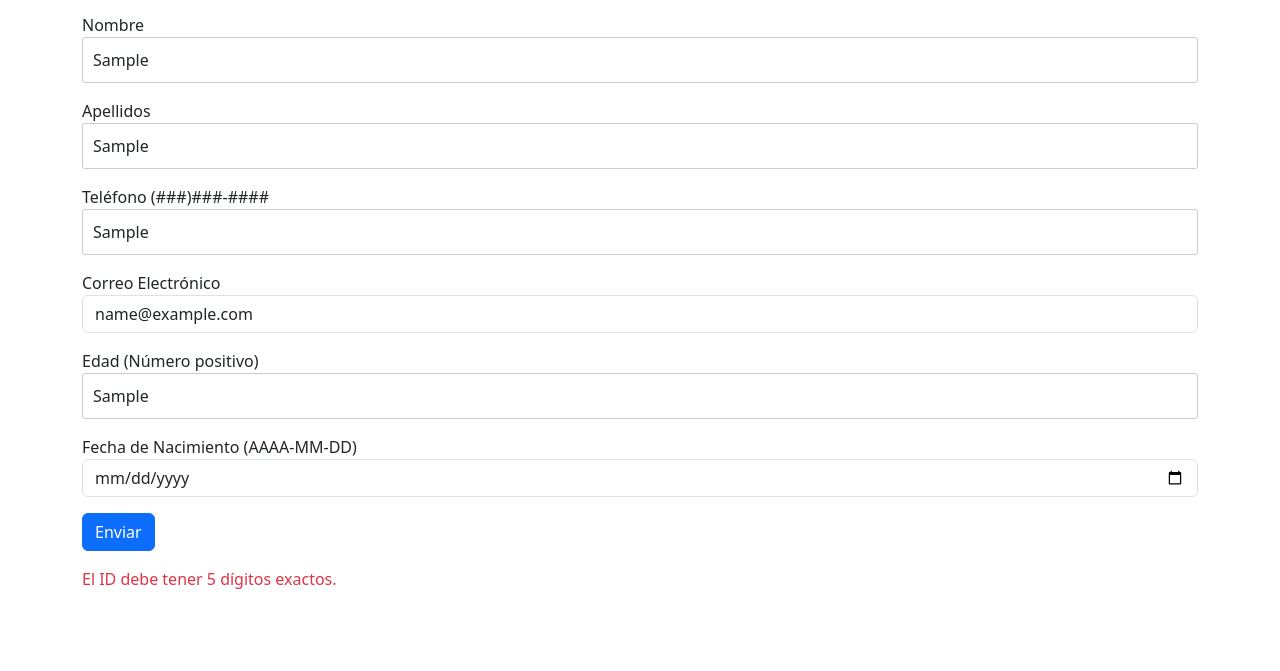
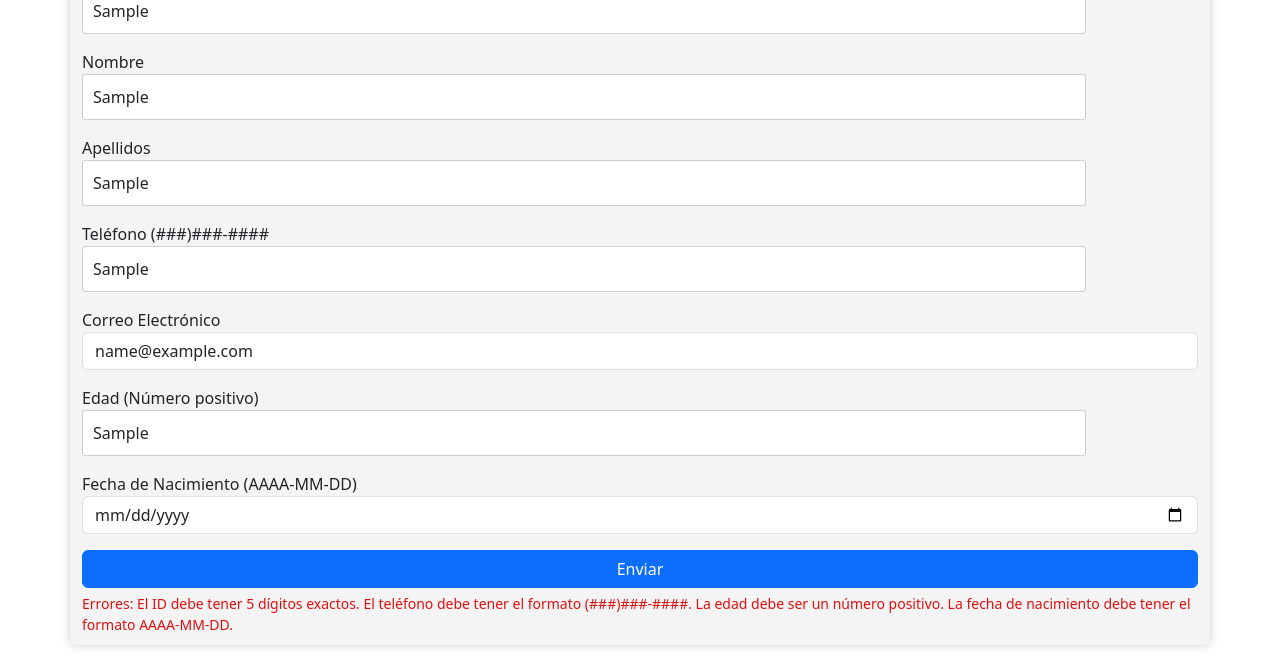
Before and after one commit to EryonVF/Practica2-Formulario, a plain HTML site: page index.html in a window 1280 px wide. Both pictures are taken after typing "Sample", "Sample", "Sample", "Sample", "name@example.com", "Sample" into the empty fields and a click on the button "Enviar". Shown: the part 129-800 px from the top of the page. Drawn offline with nearby package versions, Linux system fonts and the light colour scheme.

Commit message:
Mensaje de error
Modifique el código de tal forma que envíe un mensaje de error que incluya todas las observaciones

```diff
--- a/index.html
+++ b/index.html
@@ -15,6 +15,7 @@
             <div class="mb-3">
                 <label for="id">ID (5 dígitos exactos)</label>
                 <input type="text" class="form-control" id="id" name="id">
+
             </div>
             <div class="mb-3">
                 <label for="nombre">Nombre</label>
@@ -28,22 +29,27 @@
                 <label for="telefono">Teléfono (###)###-####</label>
                 <input type="text" class="form-control" id="telefono" name="telefono">
             </div>
+
             <div class="mb-3">
                 <label for="correo">Correo Electrónico</label>
                 <input type="email" class="form-control" id="correo" name="correo">
             </div>
+
             <div class="mb-3">
                 <label for="edad">Edad (Número positivo)</label>
                 <input type="text" class="form-control" id="edad" name="edad">
             </div>
+
             <div class="mb-3">
                 <label for="fechaNacimiento">Fecha de Nacimiento (AAAA-MM-DD)</label>
                 <input type="date" class="form-control" id="fechaNacimiento" name="fechaNacimiento">
             </div>
+
             <button type="submit" class="btn btn-primary">Enviar</button>
         </form>
-        <div id="mensajeError" class="text-danger mt-3"></div>
+        <div id="mensajeError" class="error"></div>
     </div>
+
 
     <!-- Agregar Bootstrap JS y tu archivo de JavaScript personalizado -->
     <script src="https://cdn.jsdelivr.net/npm/bootstrap@5.5.0/dist/js/bootstrap.bundle.min.js"></script>
--- a/script.js
+++ b/script.js
@@ -2,10 +2,8 @@ document.addEventListener("DOMContentLoaded", function() {
     const formulario = document.getElementById("formulario");
     const mensajeError = document.getElementById("mensajeError");
 
-
     formulario.addEventListener("submit", function(event) {
         event.preventDefault();
-
 
         // Obtener los valores de los campos
         const id = formulario.id.value;
@@ -16,52 +14,47 @@ document.addEventListener("DOMContentLoaded", function() {
         const edad = formulario.edad.value;
         const fechaNacimiento = formulario.fechaNacimiento.value;
 
+        // Almacena los errores en un array
+        const errores = [];
 
         // Validar ID (5 dígitos exactos)
         if (!/^\d{5}$/.test(id)) {
-            mensajeError.textContent = "El ID debe tener 5 dígitos exactos.";
-            return;
+            errores.push("El ID debe tener 5 dígitos exactos.");
         }
-
 
         // Validar nombre y apellidos (no pueden estar vacíos)
         if (nombre.trim() === "" || apellidos.trim() === "") {
-            mensajeError.textContent = "El nombre y los apellidos no pueden estar vacíos.";
-            return;
+            errores.push("El nombre y los apellidos no pueden estar vacíos.");
         }
-
 
         // Validar teléfono (###)###-####
         if (!/^\(\d{3}\)\d{3}-\d{4}$/.test(telefono)) {
-            mensajeError.textContent = "El teléfono debe tener el formato (###)###-####.";
-            return;
+            errores.push("El teléfono debe tener el formato (###)###-####.");
         }
-
-
 
         // Validar correo electrónico
         if (!/^[\w-]+(\.[\w-]+)*@[\w-]+(\.[\w-]+)+$/.test(correo)) {
-            mensajeError.textContent = "El correo electrónico no es válido.";
-            return;
+            errores.push("El correo electrónico no es válido.");
         }
-
 
         // Validar edad (número positivo)
         const edadNum = parseInt(edad);
         if (isNaN(edadNum) || edadNum <= 0) {
-            mensajeError.textContent = "La edad debe ser un número positivo.";
-            return;
+            errores.push("La edad debe ser un número positivo.");
         }
-
 
         // Validar fecha de nacimiento (AAAA-MM-DD)
         if (!/^\d{4}-\d{2}-\d{2}$/.test(fechaNacimiento)) {
-            mensajeError.textContent = "La fecha de nacimiento debe tener el formato AAAA-MM-DD.";
-            return;
+            errores.push("La fecha de nacimiento debe tener el formato AAAA-MM-DD.");
         }
 
-
-        // Si todas las validaciones pasaron, puedes enviar el formulario o realizar otras acciones aquí
-        mensajeError.textContent = "Formulario enviado con éxito.";
+        // Comprobar si hay errores
+        if (errores.length > 0) {
+            // Mostrar todos los errores juntos
+            mensajeError.textContent = "Errores:\n" + errores.join("\n");
+        } else {
+            // Si no hay errores, se envía el formulario o realizas otras acciones aquí
+            mensajeError.textContent = "Formulario enviado con éxito.";
+        }
     });
 });
--- a/style.css
+++ b/style.css
@@ -4,46 +4,49 @@ body {
   background-color: #f0f0f0;
   margin: 0;
   padding: 0;
+  display: flex;
+  justify-content: center; /* Centra horizontalmente el contenido */
+  align-items: center; /* Centra verticalmente el contenido */
+  height: 100vh; /* Utiliza el 100% de la altura de la ventana */
 }
 
 /* Estilo para el contenedor del formulario */
-  .form-container {
+  .container {
   max-width: 400px;
-    margin: 0 auto;
-    padding: 20px;
-    background-color: #fff;
+  padding: 10px;
+  background-color: #f4f4f4;
   border-radius: 5px;
   box-shadow: 0 0 10px rgba(0, 0, 0, 0.2);
 }
 
   /* Estilo para los campos de entrada de texto */
   input[type="text"] {
-    width: 100%;
+    width: 90%;
     padding: 10px;
     margin-bottom: 10px;
     border: 1px solid #ccc;
     border-radius: 3px;
   }
 
-  /* Estilo para el botón de envío */
-  input[type="submit"] {
+  input[type="submit"]:hover {
+    background-color: #05c3f2;
+  }
+
+  button{
     width: 100%;
     padding: 10px;
-    background-color: #007bff;
-    color: #fff;
+    background-color: #27e4f6;
+    color: #030510;
     border: none;
     border-radius: 3px;
     cursor: pointer;
     transition: background-color 0.3s;
-  }
 
-  input[type="submit"]:hover {
-    background-color: #0056b3;
   }
 
   /* Estilo para el mensaje de error */
-  .error-message {
-    color: #ff0000;
+  .error {
+    color: #e11010;
     font-size: 14px;
     margin-top: 5px;
   }
```
Lines whose indentation alone changed are shown as unchanged.
